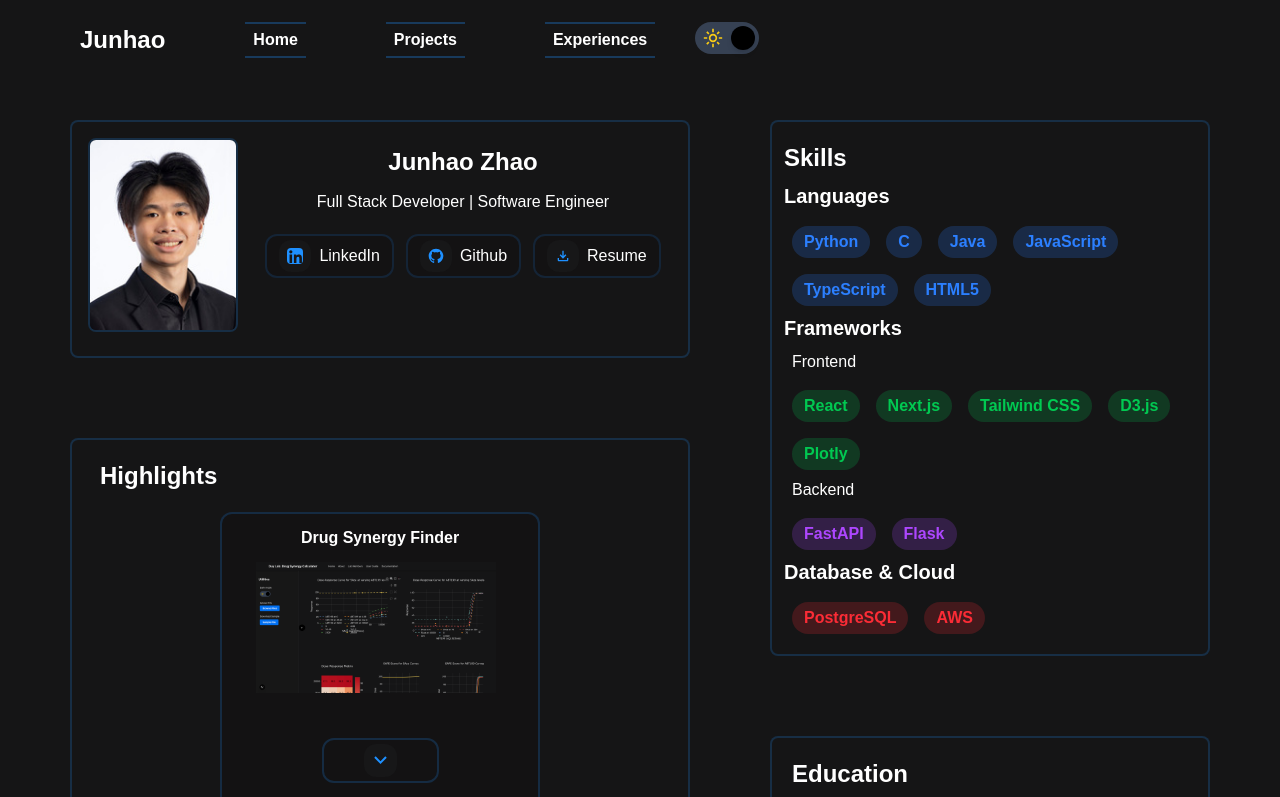
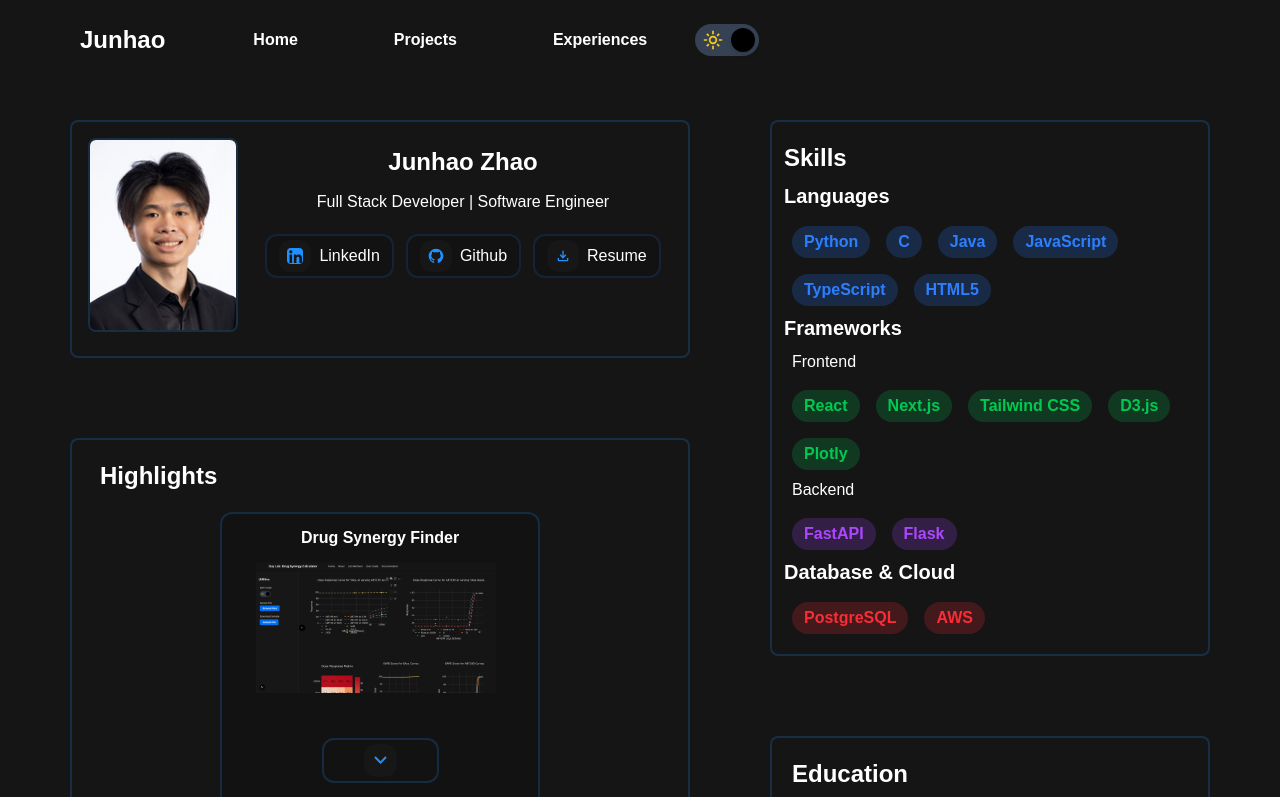
Before and after one commit to jzhao234/JunhaoZhao_Portfolio, a Next.js app: page / in a window 1280 px wide. Shown: the top 797 px of the page. Built offline with nearby package versions, Linux system fonts and the light colour scheme.

Commit message:
removed borders for nav links

```diff
--- a/src/components/Layout/Navbar.tsx
+++ b/src/components/Layout/Navbar.tsx
@@ -14,9 +14,9 @@ export default function Navbar(){
     <nav className = "flex items-center sticky top-0 text-black bg-white dark:text-white dark:bg-[#151516] px-10 w-full py-3 justify-between">
       <Link href="/" className="hover:text-[#1E90FF] justify-center text-2xl font-bold my-2 py-1 mx-2 sm:mx-10 font-semibold"> Junhao </Link>
       <div className = "hidden md:flex w-full">
-          <Link href="/" className="hover:text-[#1E90FF] border-y-2 border-[#1E90FF]/30 px-2 py-1 mx-2 sm:mx-10 font-semibold"> Home </Link>
-          <Link href="/projects" className="hover:text-[#1E90FF] border-y-2 border-[#1E90FF]/30 px-2 py-1 mx-2 sm:mx-10 font-semibold"> Projects </Link>
-          <Link href="/experiences" className="hover:text-[#1E90FF] border-y-2 border-[#1E90FF]/30 px-2 py-1 mx-2 sm:mx-10 font-semibold"> Experiences </Link>
+          <Link href="/" className="hover:text-[#1E90FF] px-2 py-1 mx-2 sm:mx-10 font-semibold"> Home </Link>
+          <Link href="/projects" className="hover:text-[#1E90FF] px-2 py-1 mx-2 sm:mx-10 font-semibold"> Projects </Link>
+          <Link href="/experiences" className="hover:text-[#1E90FF] px-2 py-1 mx-2 sm:mx-10 font-semibold"> Experiences </Link>
           <DarkModeToggle/>
       </div>
       <button onClick={toggleMenu} className="md:hidden p-2 rounded hover:bg-[#1E90FF]/10">
```
